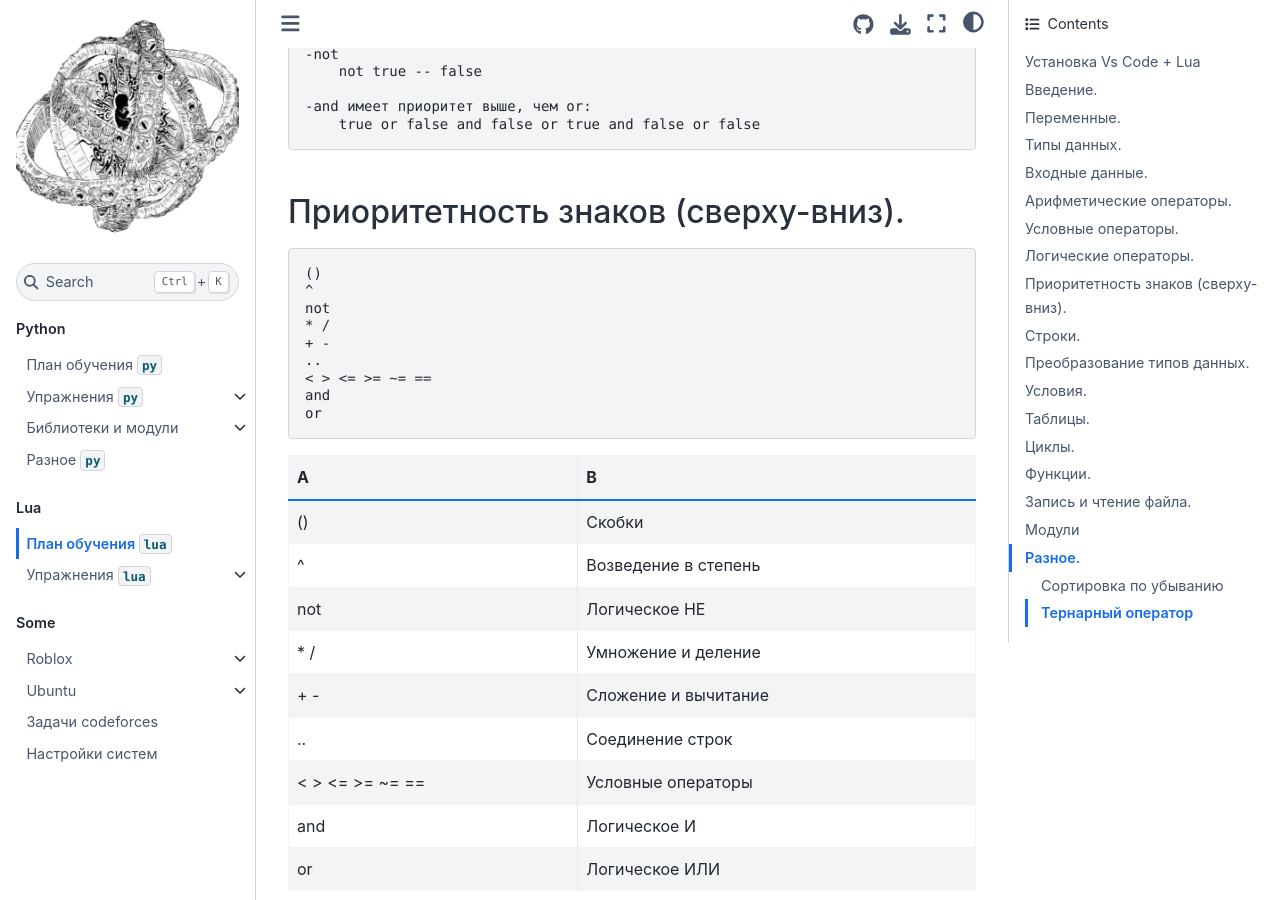
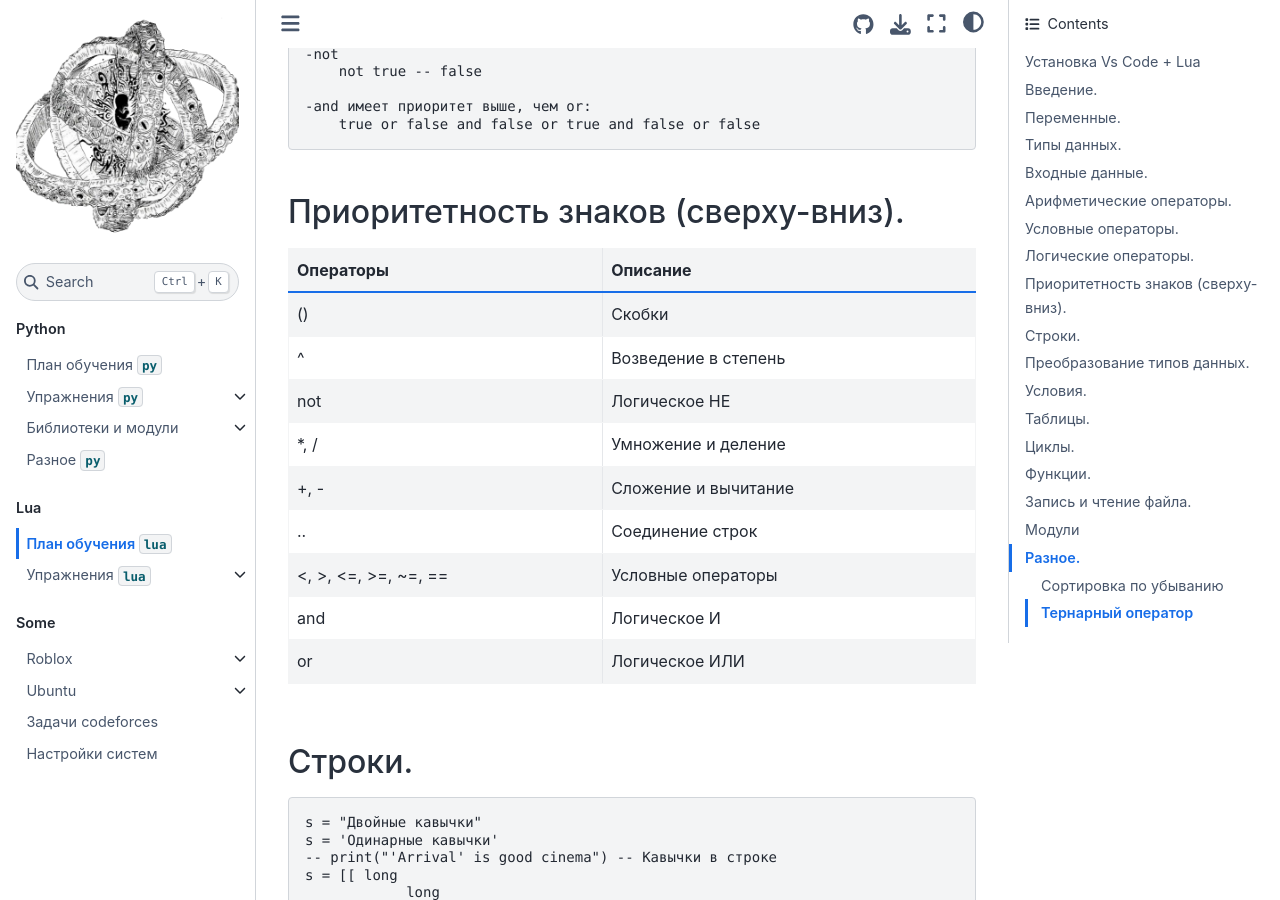
Before and after one commit to your-teach/faithpages, a Jupyter Book: the page built from Lua/study-plan-lua.md, in a window 1280 px wide and 900 px high, scrolled down 3199 px. Built offline with Jupyter Book 1.0.4 settings and Sphinx 7.4.7 and the Sphinx Book theme 1.1.4, drawn with Linux system fonts in a browser that asks for light colours.

Commit message:
edit priority operators lua

```diff
--- a/Lua/study-plan-lua.md
+++ b/Lua/study-plan-lua.md
@@ -136,24 +136,15 @@ https://ru.wikibooks.org/wiki/Lua/Типы_данных
         true or false and false or true and false or false
 
 ## Приоритетность знаков (сверху-вниз).
-    ()
-    ^
-    not
-    * /
-    + -
-    ..
-    < > <= >= ~= ==
-    and
-    or
-|  A  |  B  |
+|  Операторы  |  Описание  |
 | :- | :- |
 |  ()  |  Скобки  |
 |  ^  |  Возведение в степень  |
 |  not  |  Логическое НЕ  |
-|  * /  |  Умножение и деление  |
-|  + -  |  Сложение и вычитание  |
+|  *, /  |  Умножение и деление  |
+|  +, -  |  Сложение и вычитание  |
 |  ..  |  Соединение строк  |
-|  < > <= >= ~= ==  |  Условные операторы  |
+|  <, >, <=, >=, ~=, ==  |  Условные операторы  |
 |  and  |  Логическое И  |
 |  or  |  Логическое ИЛИ  |
 
```
